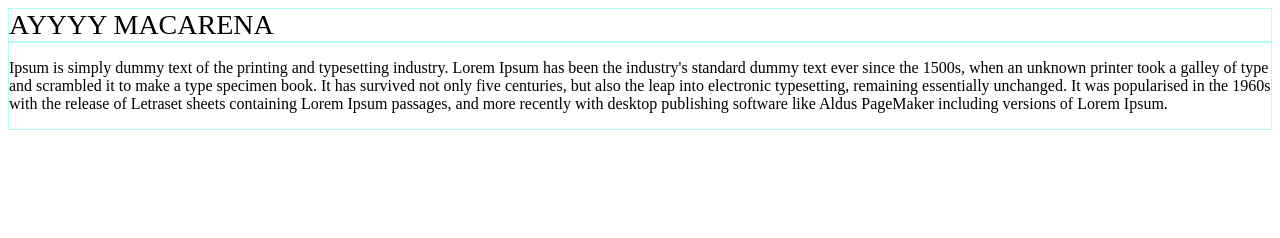
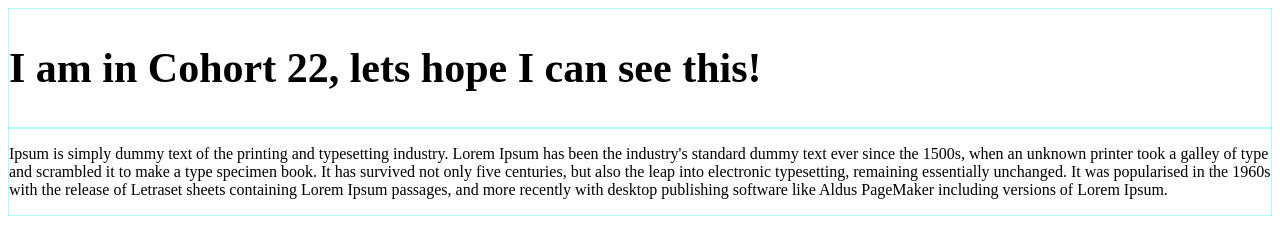
Before and after one commit to john-dulaney/john-dulaney-Deprecated-website.github.io, a plain HTML site: page index.html in a window 1280 px wide. Drawn offline with Linux system fonts and the light colour scheme.

Commit message:
Commit on new branch

```diff
--- a/index.html
+++ b/index.html
@@ -5,11 +5,11 @@
     <meta charset="UTF-8">
     <meta name="viewport" content="width=device-width, initial-scale=1.0">
     <meta http-equiv="X-UA-Compatible" content="ie=edge">
-    <title>Welcome to My Personal Site</title>
+    <title>Cohort 22</title>
 </head>
 <body>
     <article id="intro" class="article">
-        AYYYY MACARENA
+        <h1>I am in Cohort 22, lets hope I can see this!</h1>
     </article>
     <article id="history" class="article">
             <p> Ipsum is simply dummy text of the printing and typesetting industry.
```
